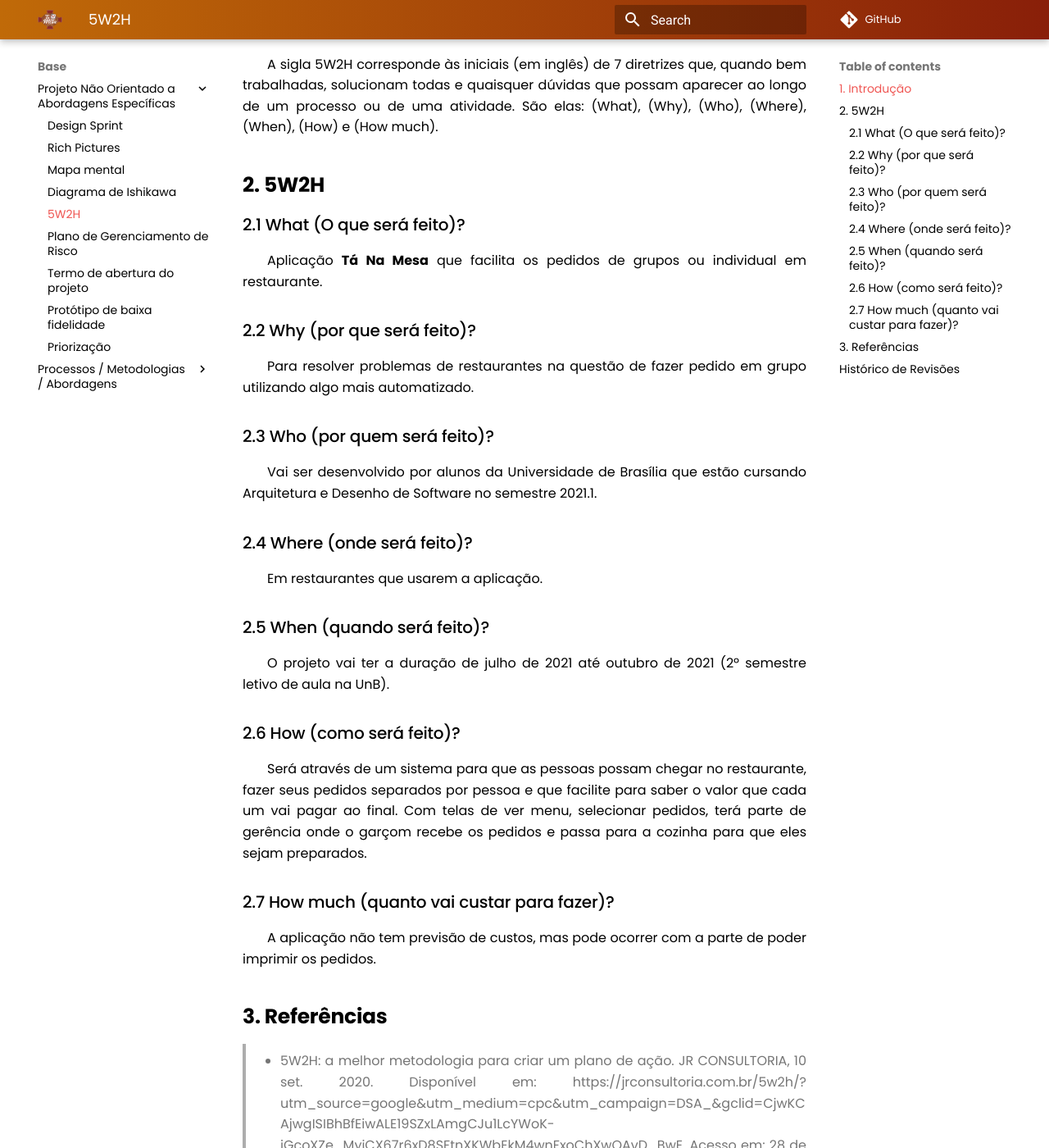
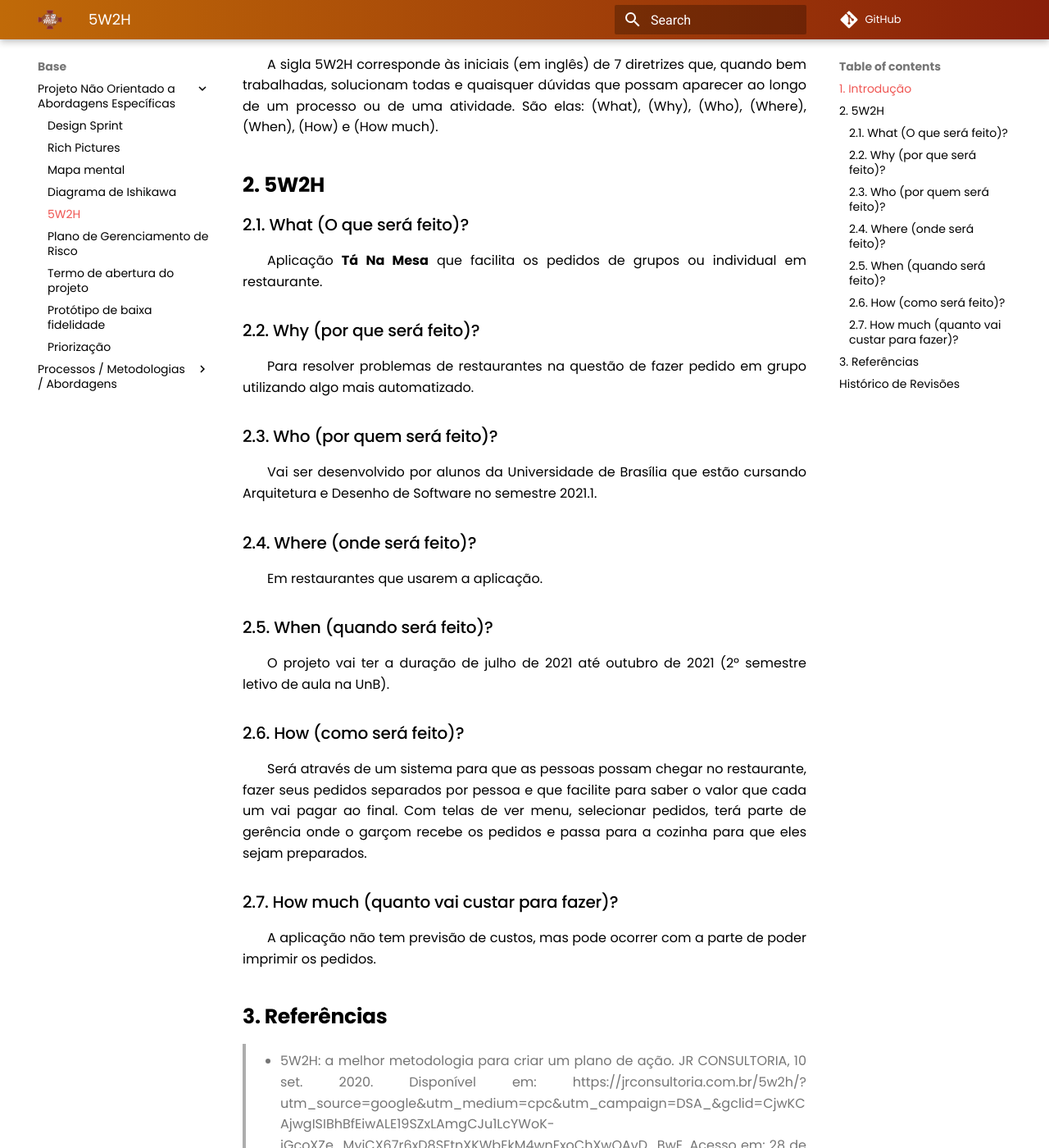
Before and after one commit to UnBArqDsw2021-1/2021.1_G02_TaNaMesa_docs, an MkDocs documentation site: the page built from docs/1-Base/Projeto-Nao-Orientado-Abordagens-Especificas/5W2H.md, in a window 1280 px wide and 1400 px high, scrolled down 357 px. Shown: the whole window at 82% size. Built offline with MkDocs 1.6.1 and Material for MkDocs 9.7.7, drawn with Linux system fonts in a browser that asks for light colours; comment, search, counter and statistics services are not loaded; some of the changed text lies outside the part shown.

```diff
--- a/docs/1-Base/Projeto-Nao-Orientado-Abordagens-Especificas/5W2H.md
+++ b/docs/1-Base/Projeto-Nao-Orientado-Abordagens-Especificas/5W2H.md
@@ -8,31 +8,31 @@ A sigla 5W2H corresponde às iniciais (em inglês) de 7 diretrizes que, quando b
 
 ## 2. 5W2H
 
-### 2.1 What (O que será feito)?
+### 2.1. What (O que será feito)?
 
 Aplicação **Tá Na Mesa** que facilita os pedidos de grupos ou individual em restaurante.
 
-### 2.2 Why (por que será feito)?
+### 2.2. Why (por que será feito)?
 
 Para resolver problemas de restaurantes na questão de fazer pedido em grupo utilizando algo mais automatizado.
 
-### 2.3 Who (por quem será feito)?
+### 2.3. Who (por quem será feito)?
 
 Vai ser desenvolvido por alunos da Universidade de Brasília que estão cursando Arquitetura e Desenho de Software no semestre 2021.1.
 
-### 2.4 Where (onde será feito)?
+### 2.4. Where (onde será feito)?
 
 Em restaurantes que usarem a aplicação.
 
-### 2.5 When (quando será feito)?
+### 2.5. When (quando será feito)?
 
 O projeto vai ter a duração de julho de 2021 até outubro de 2021 (2º semestre letivo de aula na UnB).
 
-### 2.6 How (como será feito)?
+### 2.6. How (como será feito)?
 
 Será através de um sistema para que as pessoas possam chegar no restaurante, fazer seus pedidos separados por pessoa e que facilite para saber o valor que cada um vai pagar ao final. Com telas de ver menu, selecionar pedidos, terá parte de gerência onde o garçom recebe os pedidos e passa para a cozinha para que eles sejam preparados.
 
-### 2.7 How much (quanto vai custar para fazer)?
+### 2.7. How much (quanto vai custar para fazer)?
 
 A aplicação não tem previsão de custos, mas pode ocorrer com a parte de poder imprimir os pedidos.
 
```
Also changed, not shown: other parts of docs/1-Base/Projeto-Nao-Orientado-Abordagens-Especificas/5W2H.md (+1 -0 lines).
